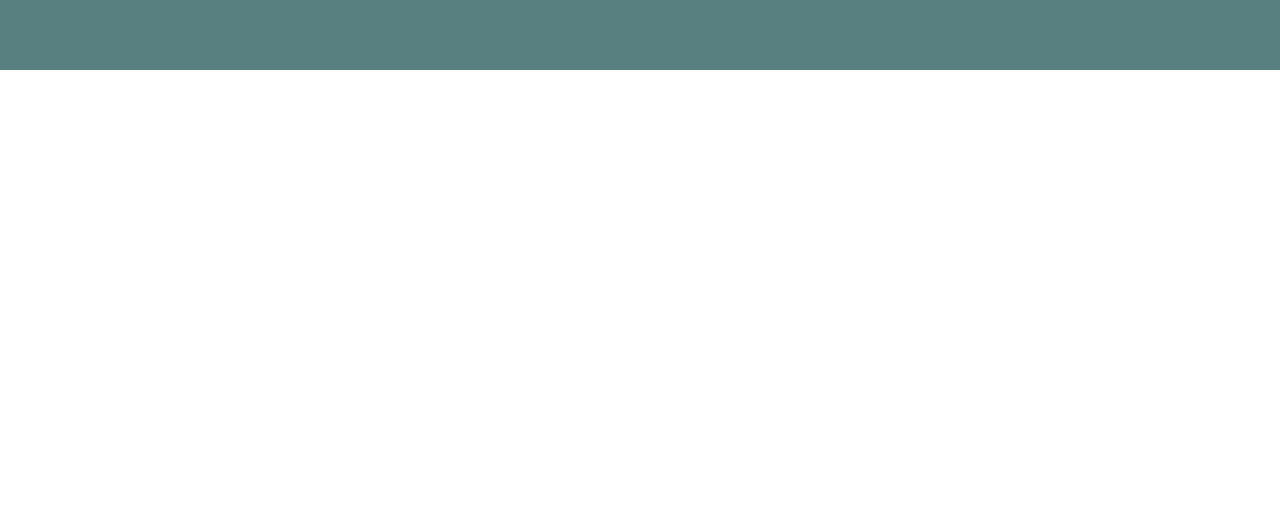
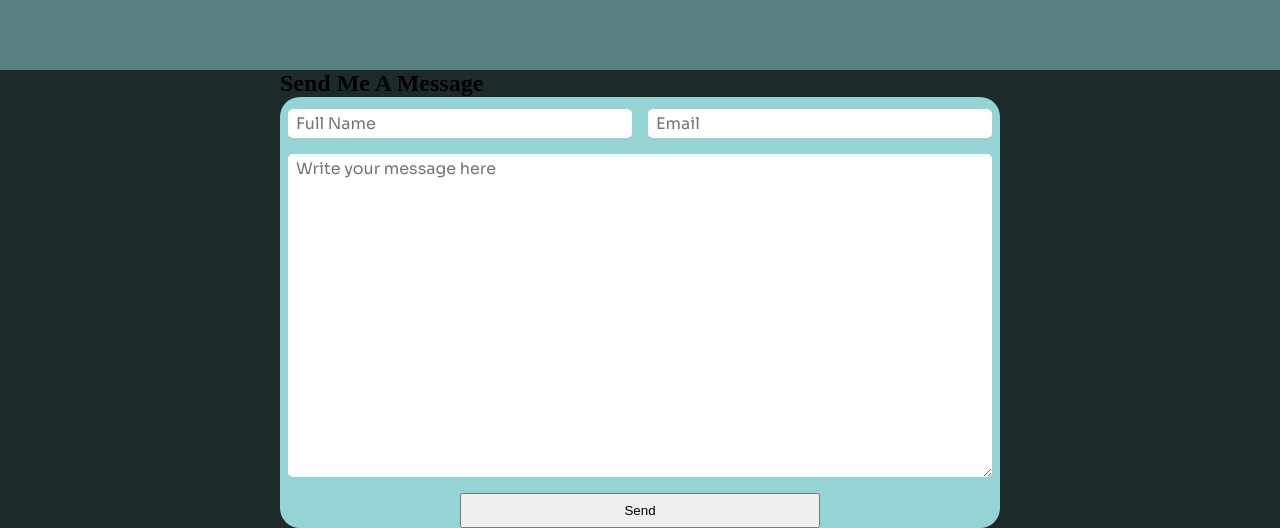
Before and after one commit to Jerpancho/Portfolio, a React (Vite) app: page / in a window 1280 px wide. Shown: the part 3050-3578 px from the top of the page. Before the commit the page ends 3120 px from the top, so only its background shows below. Built offline with nearby package versions, Linux system fonts and the light colour scheme.

Commit message:
added contact page styling

```diff
--- a/src/App.jsx
+++ b/src/App.jsx
@@ -4,6 +4,7 @@ import Hero from './components/Hero';
 import About from './components/About';
 import Skills from './components/Skills';
 import Projects from './components/Projects';
+import Contacts from './components/Contacts';
 import './css/App.css';
 
 function App() {
@@ -14,6 +15,7 @@ function App() {
          <About />
          <Skills />
          <Projects />
+         <Contacts />
       </>
    );
 }
--- a/src/components/Contacts.jsx
+++ b/src/components/Contacts.jsx
@@ -0,0 +1,39 @@
+import React from 'react';
+import styles from '../css/Contacts.module.css';
+const Contacts = () => {
+   return (
+      <section className={styles.contacts} id='contacts'>
+         <div className={styles.main}>
+            <div className={styles.form}>
+               <h2>Send Me A Message</h2>
+               <form
+                  action='https://formsubmit.co/your@email.com'
+                  method='POST'
+               >
+                  <input
+                     type='text'
+                     name='name'
+                     placeholder='Full Name'
+                     required
+                  />
+                  <input
+                     type='email'
+                     name='email'
+                     placeholder='Email'
+                     required
+                  />
+                  <textarea
+                     name='message'
+                     placeholder='Write your message here'
+                     rows='15'
+                     required
+                  ></textarea>
+                  <button type='submit'>Send</button>
+               </form>
+            </div>
+         </div>
+      </section>
+   );
+};
+
+export default Contacts;
--- /dev/null
+++ b/src/css/Contacts.module.css
@@ -0,0 +1,36 @@
+.contacts {
+   background-color: var(--dark);
+}
+.main {
+   width: min(45rem, 85%);
+   margin: 0 auto;
+}
+.form > form {
+   background-color: var(--bright);
+   border-radius: 20px;
+   display: flex;
+   flex-wrap: wrap;
+}
+.form > form > input,
+.form > form > textarea {
+   font-size: 1rem;
+   font-family: 'Sora', sans-serif;
+   border: none;
+   padding: 0.25rem 0.5rem;
+}
+.form > form > input {
+   flex: 1;
+   margin: 0.75rem 0.5rem 0 0.5rem;
+   border-radius: 5px;
+}
+
+.form > form > textarea {
+   margin: 1rem 0.5rem;
+   width: 100%;
+   border-radius: 5px;
+}
+.form > form > button {
+   padding: 0.5rem 2rem;
+   width: 50%;
+   margin: 0 auto;
+}
--- a/src/css/Project.module.css
+++ b/src/css/Project.module.css
@@ -8,7 +8,12 @@
    align-items: center;
    gap: 5rem;
 }
-
+@media (max-width: 60rem) {
+   .projects {
+      height: auto;
+      padding: 1rem;
+   }
+}
 .header {
    color: var(--bright);
    font-size: 3rem;
```
